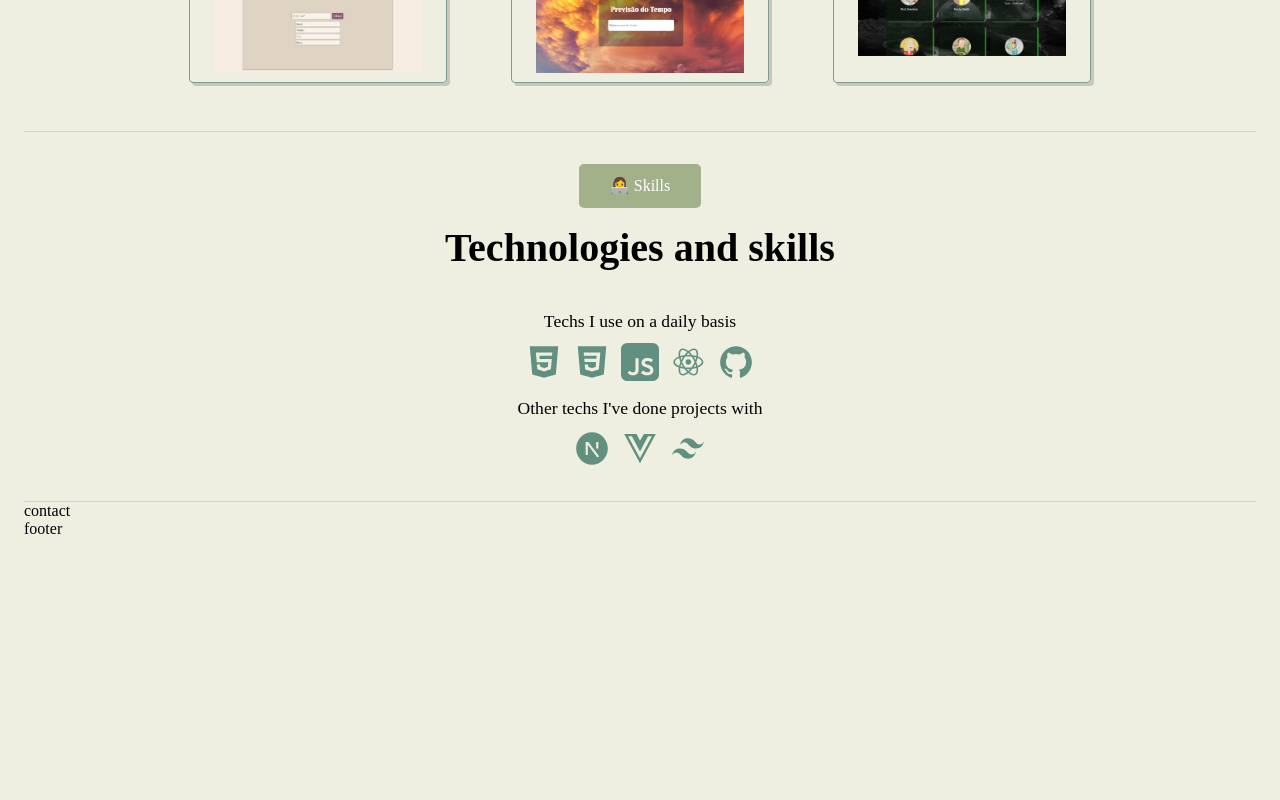
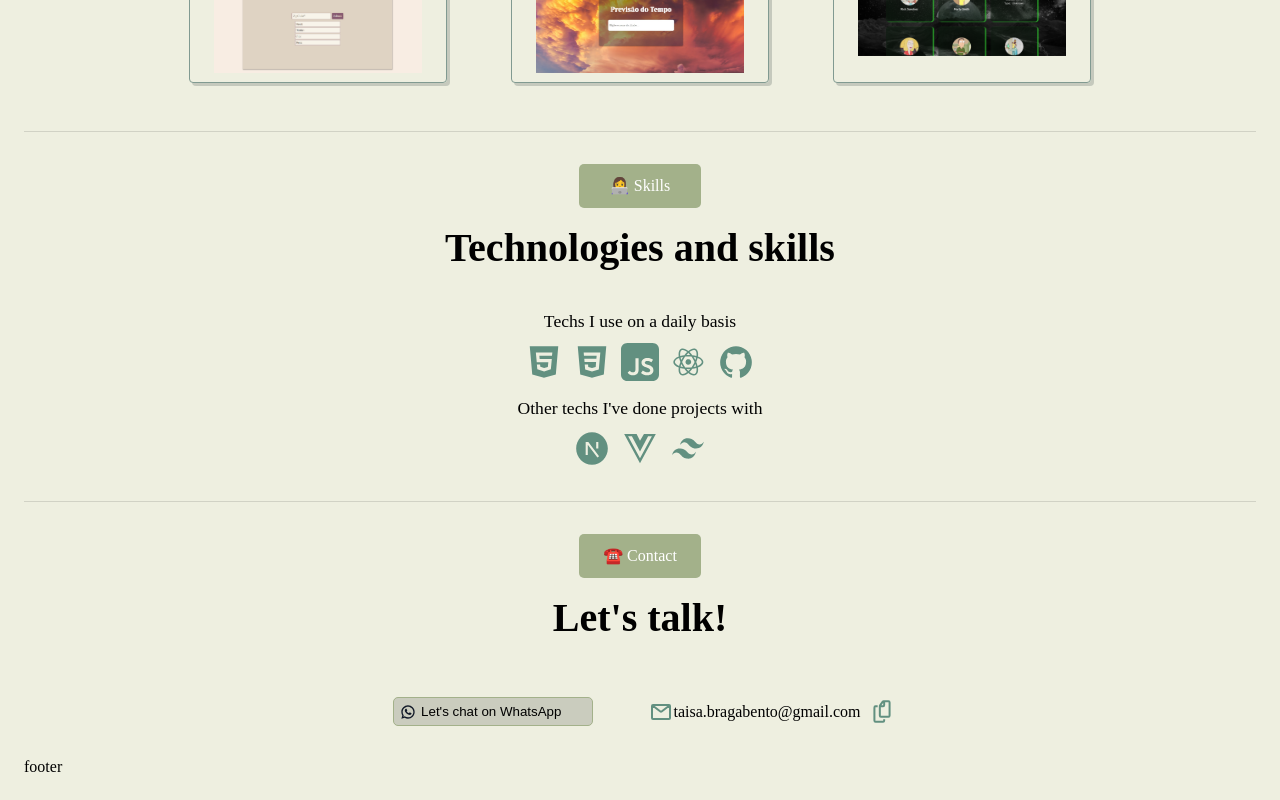
Before and after one commit to TaisaBraga/portfolio, a React (Vite) app: page / in a window 1280 px wide. Shown: the part 1921-2721 px from the top of the page. Before the commit the page ends 2483 px from the top, so only its background shows below. Built offline with nearby package versions, Linux system fonts and the light colour scheme.

Commit message:
create contactPage

```diff
--- /dev/null
+++ b/src/components/Atoms/WhatsAppButton.css
@@ -0,0 +1,18 @@
+#ContactPage>button{
+    cursor: pointer;
+    display: flex;
+    border: 1px solid #A3B18A;
+    border-radius: 5px;
+    background-color: #6e736648;
+    padding: 0.4em;
+    width: 15em;
+}
+
+#ContactPage>button>img{
+    height: 1.2em;
+    width: 1.2em;
+}
+
+#ContactPage>button>p{
+    margin-left: 0.4em;
+}
--- /dev/null
+++ b/src/components/Atoms/WhatsAppButton.tsx
@@ -0,0 +1,19 @@
+import "./WhatsAppButton.css"
+import whatsapp from "../../assets/whatsapp.svg";
+
+function WhatsAppButton() {
+  const openWhatsAppPage = () => {
+    const number = "+5534991865698";
+    window.open(`https://wa.me/${number}`, "_blank");
+  };
+  return (
+    <div id="ContactPage">
+      <button onClick={openWhatsAppPage}>
+        <img src={whatsapp} alt="whatsapp-icon" />
+        <p>Let's chat on WhatsApp</p>
+      </button>
+    </div>
+  );
+}
+
+export default WhatsAppButton;
--- a/src/components/Organisms/1.Presentation/PresentationPage.css
+++ b/src/components/Organisms/1.Presentation/PresentationPage.css
@@ -3,8 +3,6 @@
     display: flex;
     justify-content: space-between;
     padding: 0.8em;
-
-
 }
 
 #presentation h1{
@@ -47,22 +45,3 @@
     border-radius: 5px;
     padding: 0.3em;
 }
-
-#presentationLinks button{
-    cursor: pointer;
-    display: flex;
-    border: 1px solid #A3B18A;
-    border-radius: 5px;
-    background-color: #6e736648;
-    padding: 0.4em;
-    width: 15em;
-}
-
-#presentationLinks img{
-    height: 1.2em;
-    width: 1.2em;
-}
-
-#presentationLinks button>p{
-    margin-left: 0.4em;
-}
--- a/src/components/Organisms/1.Presentation/PresentationPage.tsx
+++ b/src/components/Organisms/1.Presentation/PresentationPage.tsx
@@ -1,15 +1,11 @@
 import linkedIn from "../../../assets/linkedin-icon.png";
 import github from "../../../assets/github-icon.png";
-import whatsapp from "../../../assets/whatsapp.svg";
 import FileDownloadOutlinedIcon from "@mui/icons-material/FileDownloadOutlined";
 import "./PresentationPage.css";
 import PageName from "../../Atoms/PageName";
+import WhatsAppButton from "../../Atoms/WhatsAppButton";
 
 function PresentationPage() {
-  const openWhatsAppPage = () => {
-    const number = "+5534991865698";
-    window.open(`https://wa.me/${number}`, "_blank");
-  };
 
   return (
     <div id="presentation">
@@ -43,11 +39,7 @@ function PresentationPage() {
             sx={{ cursor: "pointer" }}
           />
         </div>
-
-        <button onClick={openWhatsAppPage}>
-          <img src={whatsapp} alt="whatsapp-icon" />
-          <p>Let's chat on WhatsApp</p>
-        </button>
+        <WhatsAppButton />
       </div>
     </div>
   );
--- /dev/null
+++ b/src/components/Organisms/5.Contact/ContactPage.css
@@ -0,0 +1,27 @@
+#ContactPage{
+    align-items: center;
+    display: flex;
+    justify-content: center;
+    flex-direction: column;
+    padding: 1em 0.5em;
+}
+
+#ContactPage>h1{
+    margin-bottom: 1em;
+    font-size: 2.5em;
+}
+
+.contact-info{
+    display: flex;
+    gap: 3em;
+}
+
+.contact-email{
+    align-items: center;
+    display: flex;
+    flex-direction: row;
+}
+
+.contact-email>p{
+    margin-right: 0.5em;
+}
--- /dev/null
+++ b/src/components/Organisms/5.Contact/ContactPage.tsx
@@ -0,0 +1,44 @@
+import "./ContactPage.css";
+import PageName from "../../Atoms/PageName";
+import WhatsAppButton from "../../Atoms/WhatsAppButton";
+import email from "../../../assets/email.svg";
+import copy from "../../../assets/copy.svg";
+import { useState } from "react";
+
+function ContactPage() {
+  const [isCopied, setIsCopied] = useState<boolean>(false);
+  const copyEmail = () => {
+    const texto = "taisa.bragabento@gmail.com";
+    navigator.clipboard
+      .writeText(texto)
+      .then(() => {
+        setIsCopied(true);
+        setTimeout(() => {
+          setIsCopied(false);
+        }, 2000);
+      })
+      .catch((err) => console.error("Erro ao copiar: ", err));
+  };
+  return (
+    <div id="ContactPage">
+      <PageName identifyName="☎️ Contact" />
+      <h1>Let's talk!</h1>
+      <div className="contact-info">
+        <WhatsAppButton />
+        <div className="contact-email">
+          <img src={email} alt="email-icon" />
+          <p>taisa.bragabento@gmail.com</p>
+          <img
+            src={copy}
+            alt="copy-icon"
+            style={{ cursor: "pointer" }}
+            onClick={copyEmail}
+          />
+        </div>
+      </div>
+        {isCopied ? <p>✅ Text copied to clipboard!</p> : null}
+    </div>
+  );
+}
+
+export default ContactPage;
--- a/src/components/Page/principalPage.tsx
+++ b/src/components/Page/principalPage.tsx
@@ -4,6 +4,7 @@ import Presentation from "../Templates/Presentation";
 import Projects from "../Templates/Projects";
 import Aboutme from "../Templates/Aboutme";
 import Skills from "../Templates/Skills";
+import Contact from "../Templates/Contact";
 
 export const PrincipalPage = () => {
   return (
@@ -17,7 +18,7 @@ export const PrincipalPage = () => {
       <Divider />
       <Skills />
       <Divider />
-      <div>contact</div>
+      <Contact />
       <div>footer</div>
     </div>
   );
--- /dev/null
+++ b/src/components/Templates/Contact.tsx
@@ -0,0 +1,7 @@
+import ContactPage from "../Organisms/5.Contact/ContactPage";
+
+function Contact() {
+  return <ContactPage />;
+}
+
+export default Contact;
```
Also changed, not shown: src/assets/copy.svg (added), src/assets/email.svg (added).
